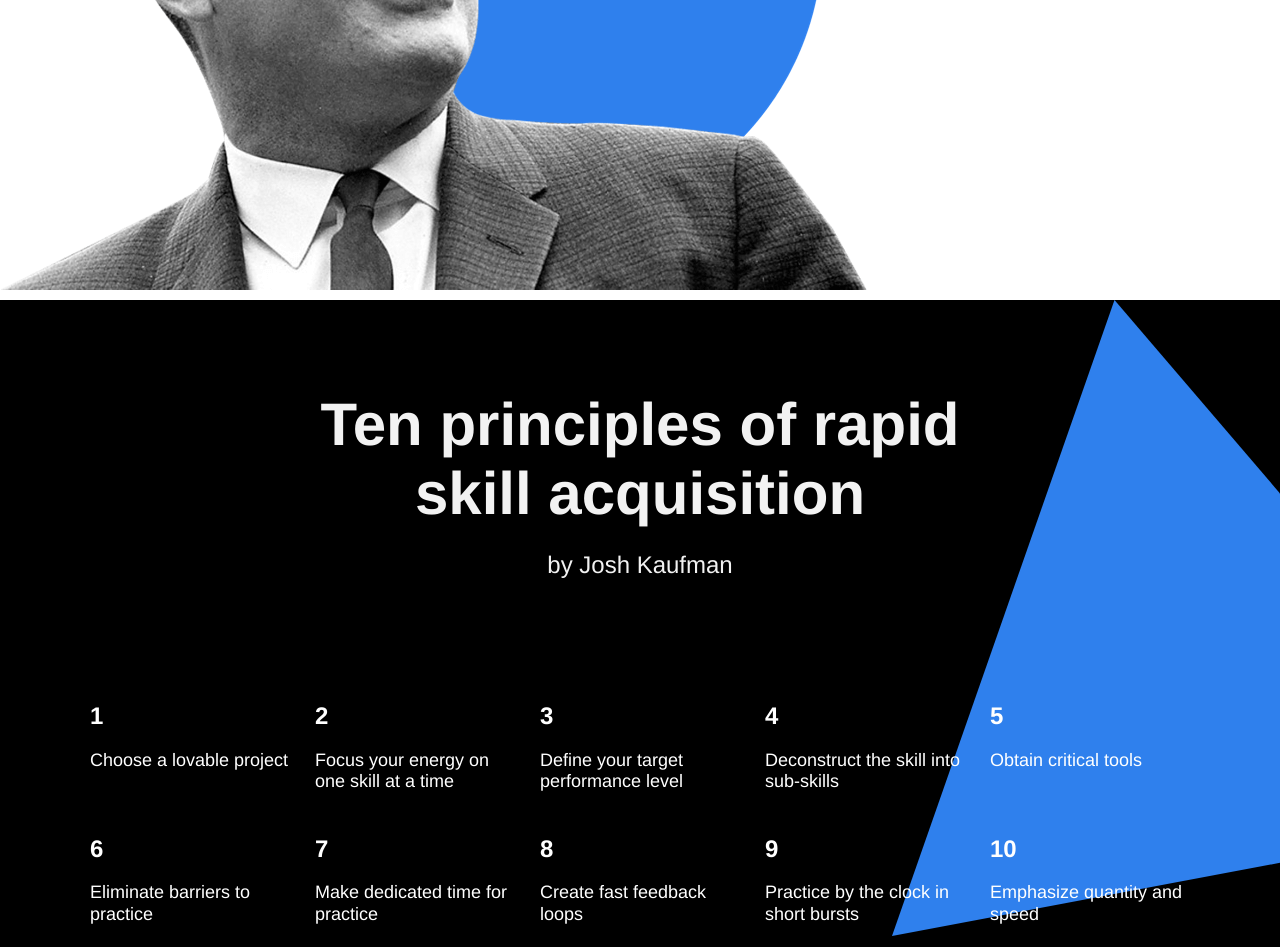
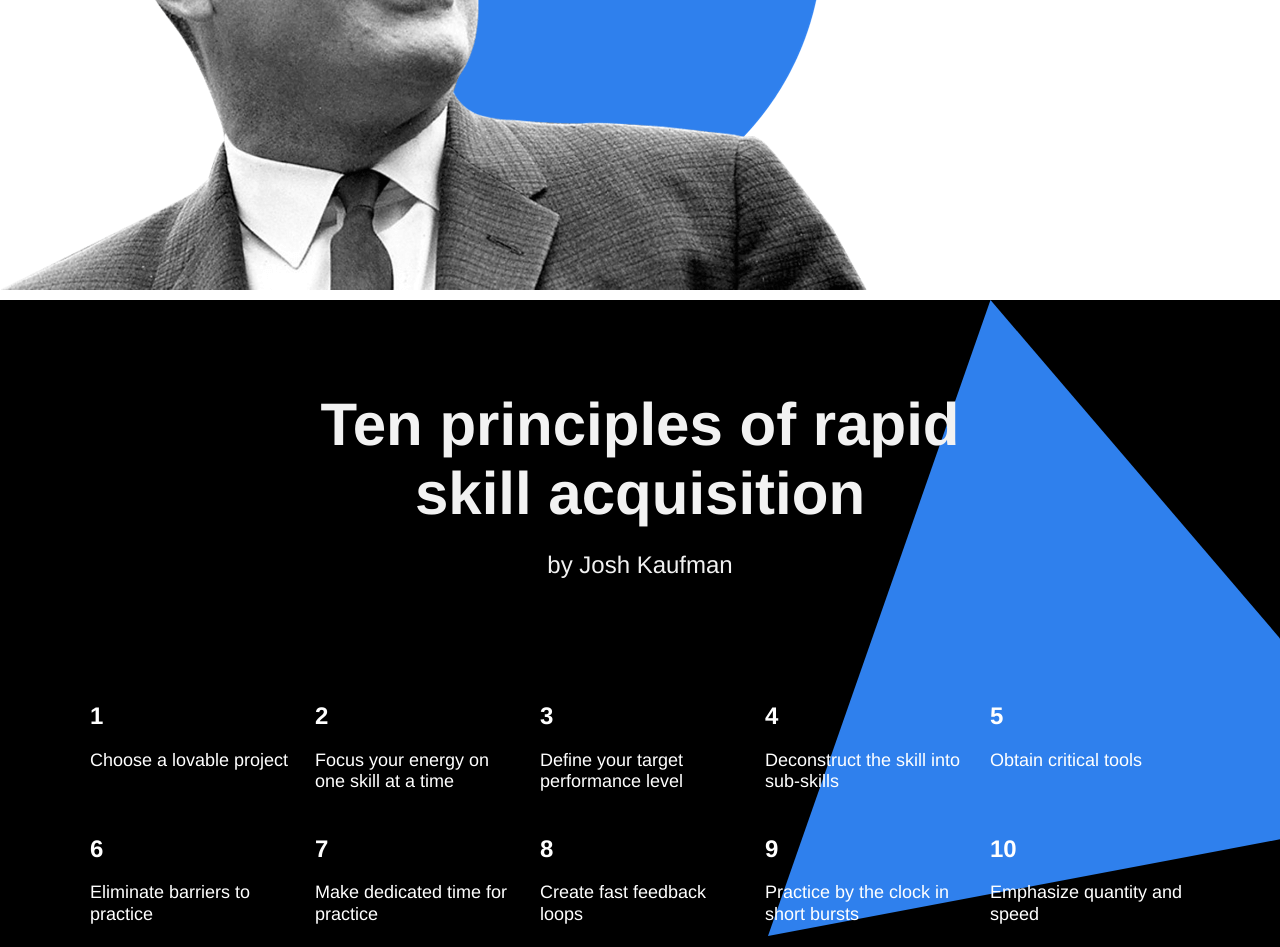
Before and after one commit to Samm96/web_project_1, a plain HTML site: page index.html in a window 1280 px wide. Shown: the part 2955-3902 px from the top of the page. Drawn offline with Linux system fonts and the light colour scheme.

Commit message:
Triangle adjust

```diff
--- a/styles/style.css
+++ b/styles/style.css
@@ -302,7 +302,7 @@ margin-right: auto;
   position: absolute;
   max-height: 660px;
   max-width: 636px;
-  right: -248px;
+  right: -124px;
   top: 0;
 }
 
```
